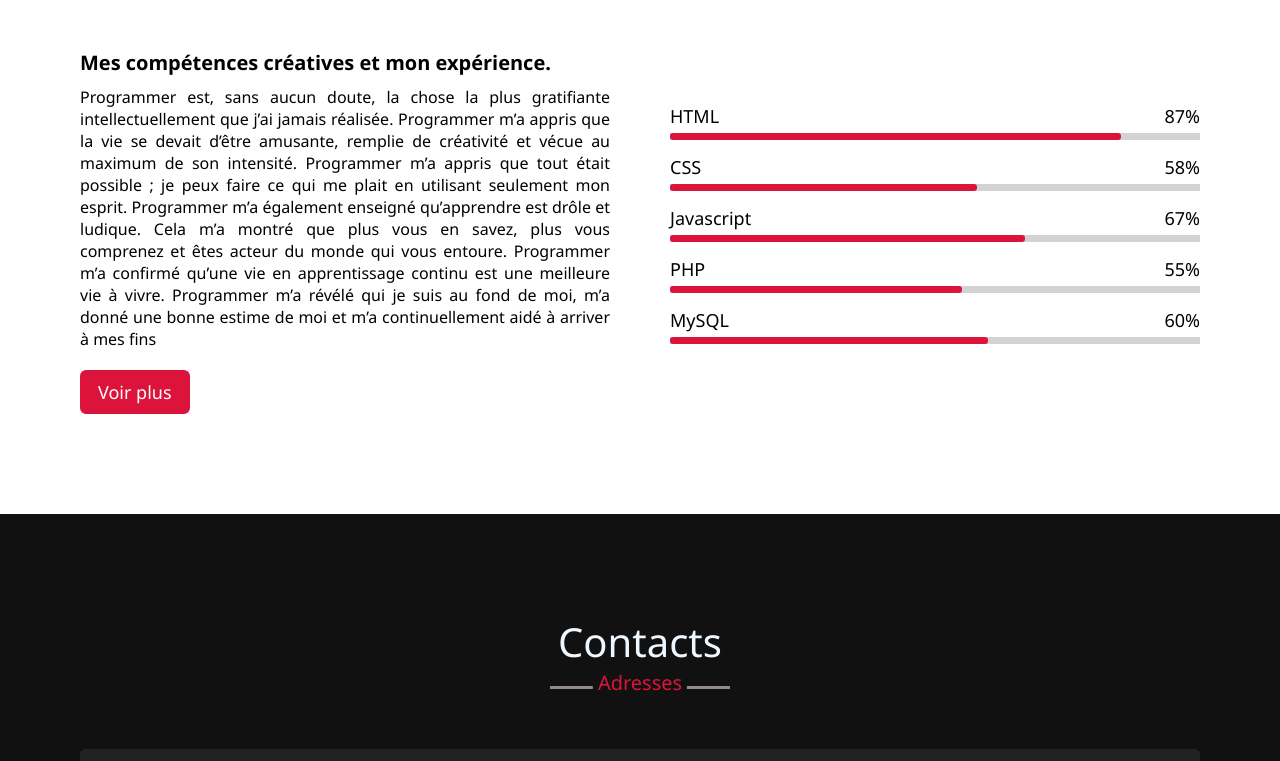
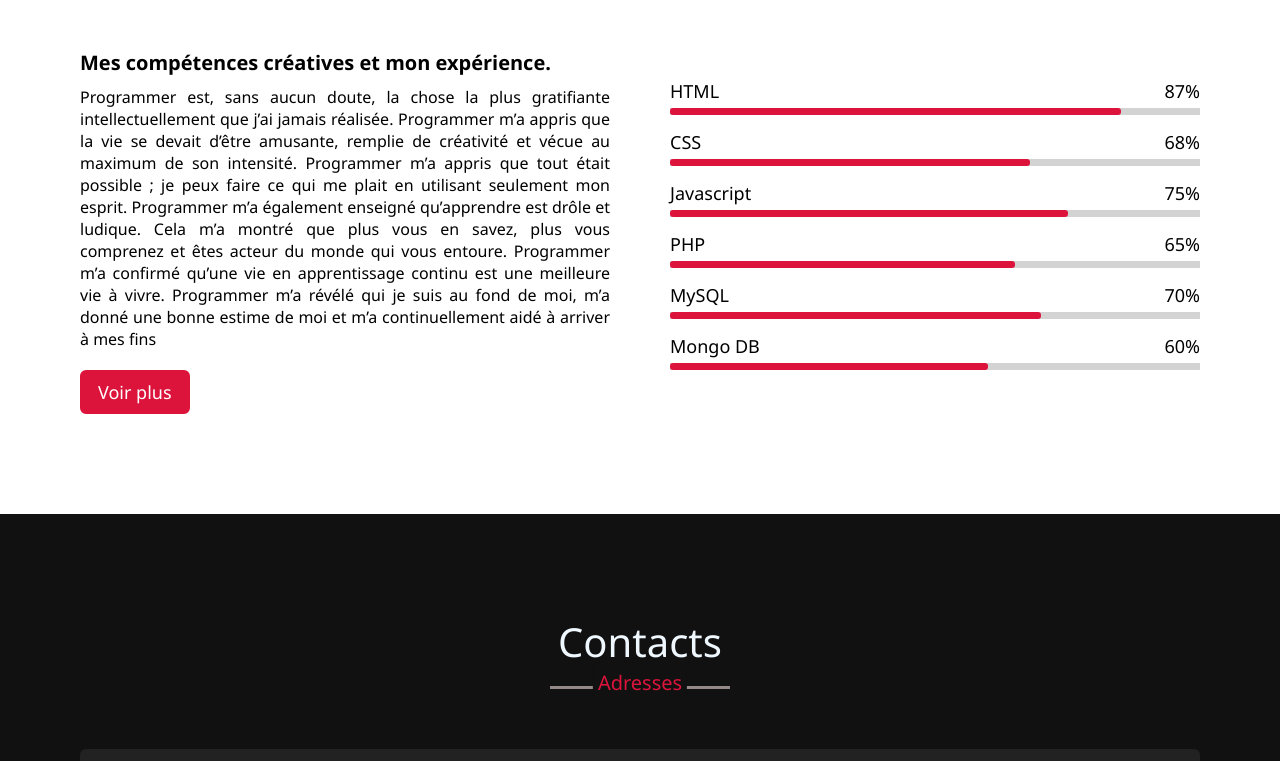
Before and after one commit to StephaneCash/Portfolio, a plain HTML site: page index.html in a window 1280 px wide. Shown: the part 2400-3161 px from the top of the page. Drawn offline with Linux system fonts and the light colour scheme.

Commit message:
update project

```diff
--- a/css/style.css
+++ b/css/style.css
@@ -333,15 +333,19 @@ section .title::after{
     width: 85%;
 }
 .skills .skills-content .right .css::before{
-    width: 58%;
+    width: 68%;
 }
 .skills .skills-content .right .js::before{
-    width: 67%;
+    width: 75%;
 }
 .skills .skills-content .right .php::before{
-    width: 55%;
+    width: 65%;
 }
 .skills .skills-content .right .mysql::before{
+    width: 70%;
+}
+
+.skills .skills-content .right .mongo::before{
     width: 60%;
 }
 
--- a/index.html
+++ b/index.html
@@ -155,30 +155,37 @@
                     <div class="bars">
                         <div class="info">
                             <span>CSS</span>
-                            <span>58%</span>
+                            <span>68%</span>
                         </div>
                         <div class="line css"></div>
                     </div>
                     <div class="bars">
                         <div class="info">
                             <span>Javascript</span>
-                            <span>67%</span>
+                            <span>75%</span>
                         </div>
                         <div class="line js"></div>
                     </div>
                     <div class="bars">
                         <div class="info">
                             <span>PHP</span>
-                            <span>55%</span>
+                            <span>65%</span>
                         </div>
                         <div class="line php"></div>
                     </div>
                     <div class="bars">
                         <div class="info">
                             <span>MySQL</span>
+                            <span>70%</span>
+                        </div>
+                        <div class="line mysql"></div>
+                    </div>
+                    <div class="bars">
+                        <div class="info">
+                            <span>Mongo DB</span>
                             <span>60%</span>
                         </div>
-                        <div class="line mysql"></div>
+                        <div class="line mongo"></div>
                     </div>
                 </div>
             </div>
@@ -241,7 +248,7 @@
     </section>
     <section>
         <footer>
-            <span>Créé par <a href="#">Kikoni Stéphane</a> | <span class="fa fa-copyright"></span> 2021 Tous droits
+            <span>Créé par <a href="#">Kikoni Stéphane Zeus</a> | <span class="fa fa-copyright"></span> 2022 Tous droits
                 réservés </span>
         </footer>
     </section>
```
Also changed, not shown: 1 other file.
